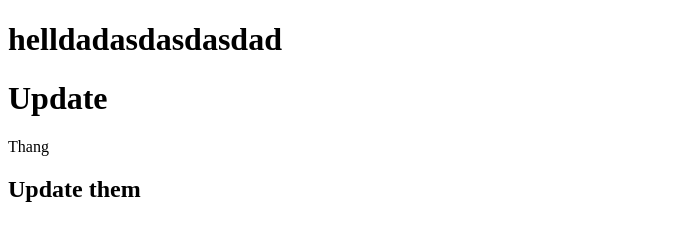
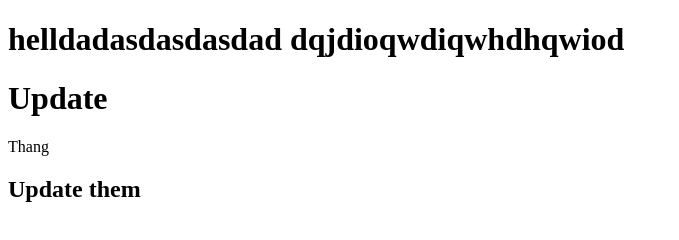
Before and after one commit to minhtrinomadic/demoGitTri, a plain HTML site: page index.html in a window 1280 px wide. Shown: the whole page, without its empty margins (0-679 px from the left). Drawn offline with Linux system fonts and the light colour scheme.

Commit message:
Update index.html

```diff
--- a/index.html
+++ b/index.html
@@ -7,7 +7,7 @@
 </head>
 <body>
 
-    <h1>helldadasdasdasdad</h1>
+    <h1>helldadasdasdasdad dqjdioqwdiqwhdhqwiod</h1>
     <h1>Update</h1
 
     <h3>Thang</h3>
```
